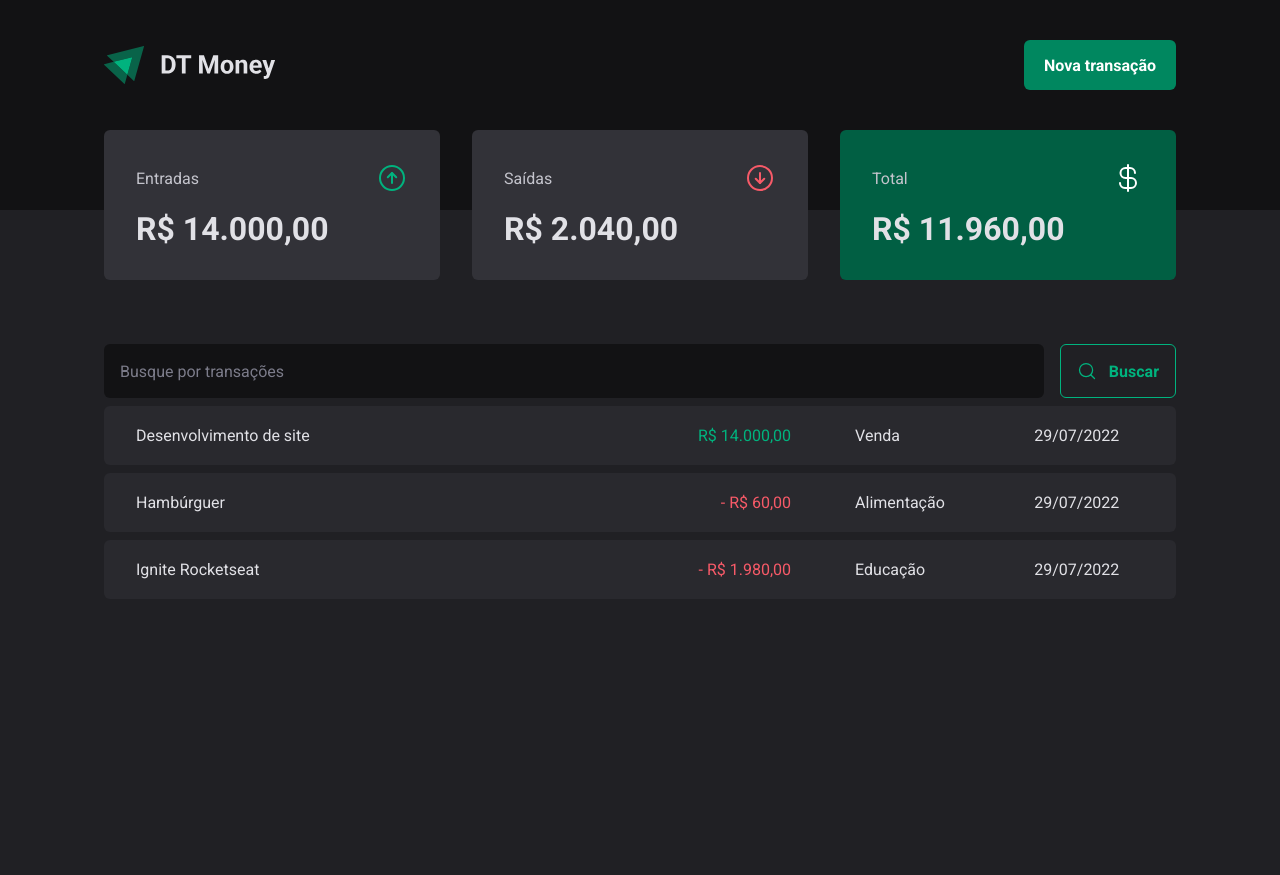
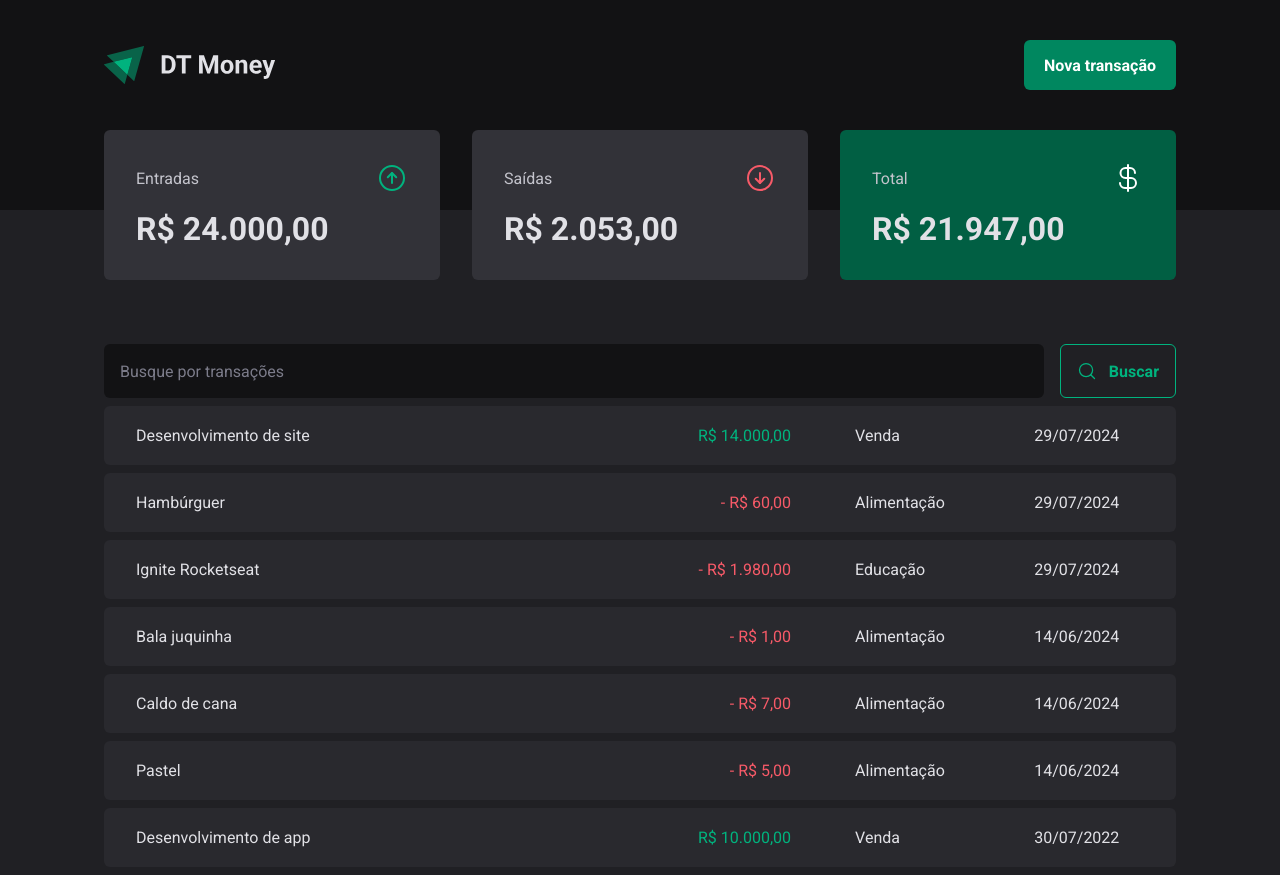
Before and after one commit to juliafclima/DT-Money, a React (Vite) app: page / in a window 1280 px wide. Before the commit the page ends 800 px from the top, so only its background shows below. Built offline with nearby package versions, Linux system fonts and the light colour scheme; data requests are answered from the project's data file.

Commit message:
Criando nova transação

```diff
--- a/package.json
+++ b/package.json
@@ -14,6 +14,7 @@
     "@hookform/resolvers": "^3.6.0",
     "@radix-ui/react-dialog": "^1.0.5",
     "@radix-ui/react-radio-group": "^1.1.3",
+    "axios": "^1.7.2",
     "phosphor-react": "^1.4.1",
     "react": "^18.2.0",
     "react-dom": "^18.2.0",
--- a/server.json
+++ b/server.json
@@ -6,7 +6,7 @@
       "type": "income",
       "category": "Venda",
       "price": 14000,
-      "createdAt": "2022-07-29T19:36:44.505Z"
+      "createdAt": "2024-07-29T19:36:44.505Z"
     },
     {
       "id": 2,
@@ -14,7 +14,7 @@
       "type": "outcome",
       "category": "Alimentação",
       "price": 60,
-      "createdAt": "2022-07-29T19:30:44.505Z"
+      "createdAt": "2024-07-29T19:30:44.505Z"
     },
     {
       "id": 3,
@@ -22,7 +22,39 @@
       "type": "outcome",
       "category": "Educação",
       "price": 1980,
-      "createdAt": "2022-07-29T19:24:44.505Z"
+      "createdAt": "2024-07-29T19:24:44.505Z"
+    },
+    {
+      "description": "Desenvolvimento de app",
+      "price": 10000,
+      "category": "Venda",
+      "type": "income",
+      "createdAt": "2022-07-30T13:26:57.560Z",
+      "id": 4
+    },
+    {
+      "description": "Pastel",
+      "price": 5,
+      "category": "Alimentação",
+      "type": "outcome",
+      "createdAt": "2024-06-14T17:19:07.097Z",
+      "id": 5
+    },
+    {
+      "description": "Caldo de cana",
+      "price": 7,
+      "category": "Alimentação",
+      "type": "outcome",
+      "createdAt": "2024-06-14T17:19:46.802Z",
+      "id": 6
+    },
+    {
+      "description": "Bala juquinha",
+      "price": 1,
+      "category": "Alimentação",
+      "type": "outcome",
+      "createdAt": "2024-06-14T17:36:51.814Z",
+      "id": 7
     }
   ]
 }
--- a/src/components/NewTransactionModal/index..tsx
+++ b/src/components/NewTransactionModal/index..tsx
@@ -1,8 +1,11 @@
 import { zodResolver } from "@hookform/resolvers/zod";
 import * as Dialog from "@radix-ui/react-dialog";
 import { ArrowCircleDown, ArrowCircleUp, X } from "phosphor-react";
+import { useContext, useState } from "react";
 import { Controller, useForm } from "react-hook-form";
 import * as z from "zod";
+
+import { TransactionsContext } from "../../contexts/TransactionsContext";
 
 import {
   CloseButton,
@@ -22,29 +25,48 @@
 type NewTransactionFormInputs = z.infer<typeof newTransactionFormSchema>;
 
 export function NewTransactionModal() {
+  const [isOpen, setIsOpen] = useState(true);
+
+  const { createTransaction } = useContext(TransactionsContext);
+
   const {
     control,
     register,
     handleSubmit,
+    reset,
     formState: { isSubmitting },
   } = useForm<NewTransactionFormInputs>({
     resolver: zodResolver(newTransactionFormSchema),
   });
 
   async function handleCreateNewTransaction(data: NewTransactionFormInputs) {
-    await new Promise((resolve) => setTimeout(resolve, 2000));
+    const { description, price, category, type } = data;
 
-    console.log(data);
+    await createTransaction({
+      description,
+      price,
+      category,
+      type,
+    });
+
+    reset();
+    setIsOpen(false);
+  }
+
+  function handleCloseModal() {
+    setIsOpen(false);
   }
 
   return (
     <Dialog.Portal>
+      {isOpen && (
+        <>
           <Overlay />
 
           <Content>
             <Dialog.Title>Nova Transação</Dialog.Title>
 
-        <CloseButton>
+            <CloseButton onClick={handleCloseModal}>
               <X size={24} />
             </CloseButton>
 
@@ -77,18 +99,12 @@
                       onValueChange={field.onChange}
                       value={field.value}
                     >
-                  <TransactionTypeButton
-                    variant="income"
-                    value="income"
-                  >
+                      <TransactionTypeButton variant="income" value="income">
                         <ArrowCircleUp size={24} />
                         Entrada
                       </TransactionTypeButton>
 
-                  <TransactionTypeButton
-                    variant="outcome"
-                    value="outcome"
-                  >
+                      <TransactionTypeButton variant="outcome" value="outcome">
                         <ArrowCircleDown size={24} />
                         Saída
                       </TransactionTypeButton>
@@ -102,6 +118,8 @@
               </button>
             </form>
           </Content>
+        </>
+      )}
     </Dialog.Portal>
   );
 }
--- a/src/contexts/TransactionsContext.tsx
+++ b/src/contexts/TransactionsContext.tsx
@@ -1,4 +1,6 @@
 import { createContext, ReactNode, useEffect, useState } from "react";
+
+import { api } from "../lib/axios";
 
 interface Transaction {
   id: number;
@@ -9,8 +11,17 @@
   createdAt: string;
 }
 
+interface CreateTransactionInput {
+  description: string;
+  price: number;
+  category: string;
+  type: "income" | "outcome";
+}
+
 interface TransactionContextType {
   transactions: Transaction[];
+  fetchTransactions: (query?: string) => Promise<void>;
+  createTransaction: (data: CreateTransactionInput) => Promise<void>;
 }
 
 interface TransactionsProviderProps {
@@ -22,20 +33,38 @@
 export function TransactionsProvider({ children }: TransactionsProviderProps) {
   const [transactions, setTransactions] = useState<Transaction[]>([]);
 
-  async function loadTransactions() {
-    const response = await fetch("http://localhost:3333/transactions");
+  async function fetchTransactions(query?: string) {
+    const response = await api.get("transactions", {
+      params: {
+        _sort: "createdAt",
+        _order: "desc",
+        q: query,
+      },
+    });
 
-    const data = await response.json();
+    setTransactions(response.data);
+  }
 
-    setTransactions(data);
+  async function createTransaction(data: CreateTransactionInput) {
+    const { description, price, category, type } = data;
+
+    const response = await api.post("transactions", {
+      description,
+      price,
+      category,
+      type,
+      createdAt: new Date(),
+    });
+
+    setTransactions((state) => [response.data, ...state]);
   }
 
   useEffect(() => {
-    loadTransactions();
+    fetchTransactions();
   }, []);
 
   return (
-    <TransactionsContext.Provider value={{ transactions }}>
+    <TransactionsContext.Provider value={{ transactions, fetchTransactions, createTransaction }}>
       {children}
     </TransactionsContext.Provider>
   );
--- /dev/null
+++ b/src/lib/axios.ts
@@ -0,0 +1,5 @@
+import axios from "axios";
+
+export const api = axios.create({
+  baseURL: "http://localhost:3333",
+});
--- a/src/pages/Transactions/components/SearchForm/index..tsx
+++ b/src/pages/Transactions/components/SearchForm/index..tsx
@@ -1,7 +1,10 @@
+import { useContext } from "react";
 import { useForm } from "react-hook-form";
 import { MagnifyingGlass } from "phosphor-react";
 import * as z from "zod";
 import { zodResolver } from "@hookform/resolvers/zod";
+
+import { TransactionsContext } from "../../../../contexts/TransactionsContext";
 
 import { SearchFormContainer } from "./styles";
 
@@ -12,6 +15,8 @@
 type SearchFormInputs = z.infer<typeof searchFormSchema>;
 
 export function SearchForm() {
+  const { fetchTransactions } = useContext(TransactionsContext);
+
   const {
     register,
     handleSubmit,
@@ -21,9 +26,7 @@
   });
 
   async function handleSearchTransactions(data: SearchFormInputs) {
-    await new Promise((resolve) => setTimeout(resolve, 2000));
-
-    console.log(data);
+    await fetchTransactions(data.query);
   }
 
   return (
```
Also changed, not shown: src/assets/logo-ignite.svg (added), 1 other file (tests, documents, lock files or other folders). Lines whose indentation alone changed are shown as unchanged.
